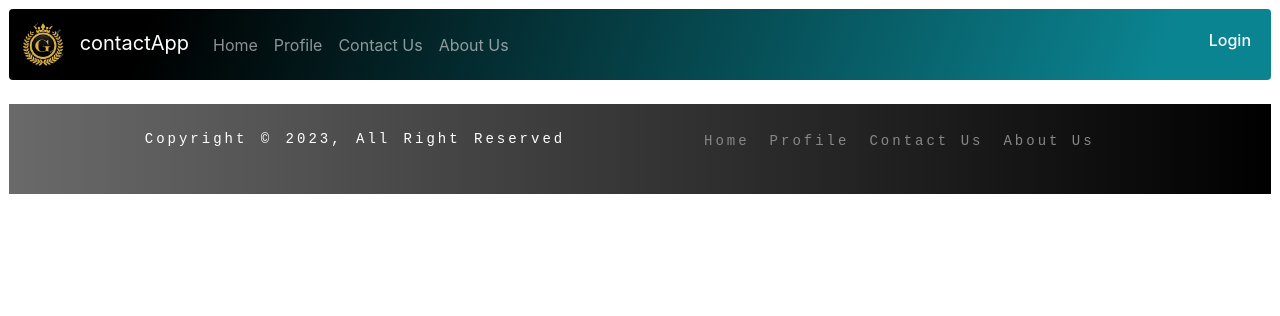
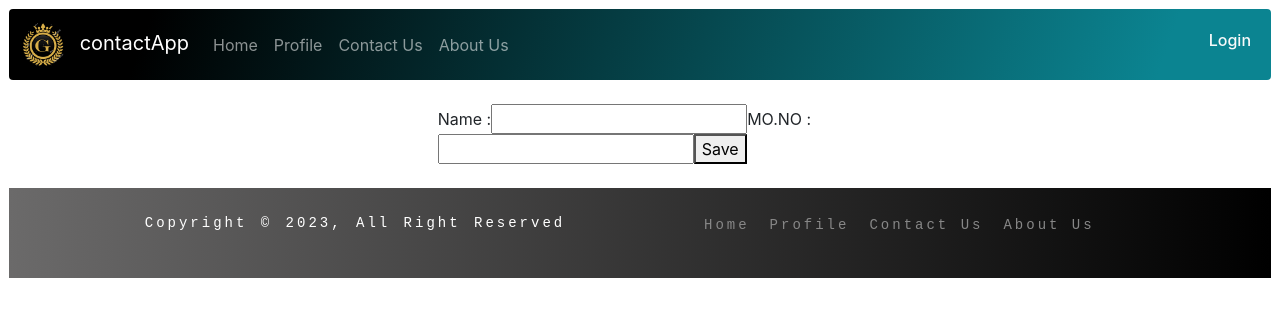
Before and after one commit to YASHBOMBLE/Contact_App, a React (Create React App) app in the folder client/: page / in a window 1280 px wide. Shown: the top 316 px of the page. Built offline with nearby package versions, Linux system fonts and the light colour scheme.

Commit message:
feat:home page nav ||  footer

```diff
--- a/client/src/views/Home/Home.css
+++ b/client/src/views/Home/Home.css
@@ -0,0 +1,3 @@
+.input{
+    display: inline;
+}
--- a/client/src/views/Home/Home.js
+++ b/client/src/views/Home/Home.js
@@ -5,10 +5,29 @@ import Footer from '../../component/Footer/Footer'
 function Home() {
   return (
     <div>
-      <Navbar/>
+      <Navbar />
 
-      <div>
+      <div className='row'>
+        <div className='col-4'>
 
+        </div>
+        <div className='col-4 '>
+
+          <span>
+            Name :
+          </span>
+          <input type='text' />
+          <span>
+            MO.NO :
+          </span>
+          <input type='text' />
+          <button>
+            Save
+          </button>
+        </div>
+        <div className='col-4'>
+
+        </div>
       </div>
       <Footer />
     </div>
```
